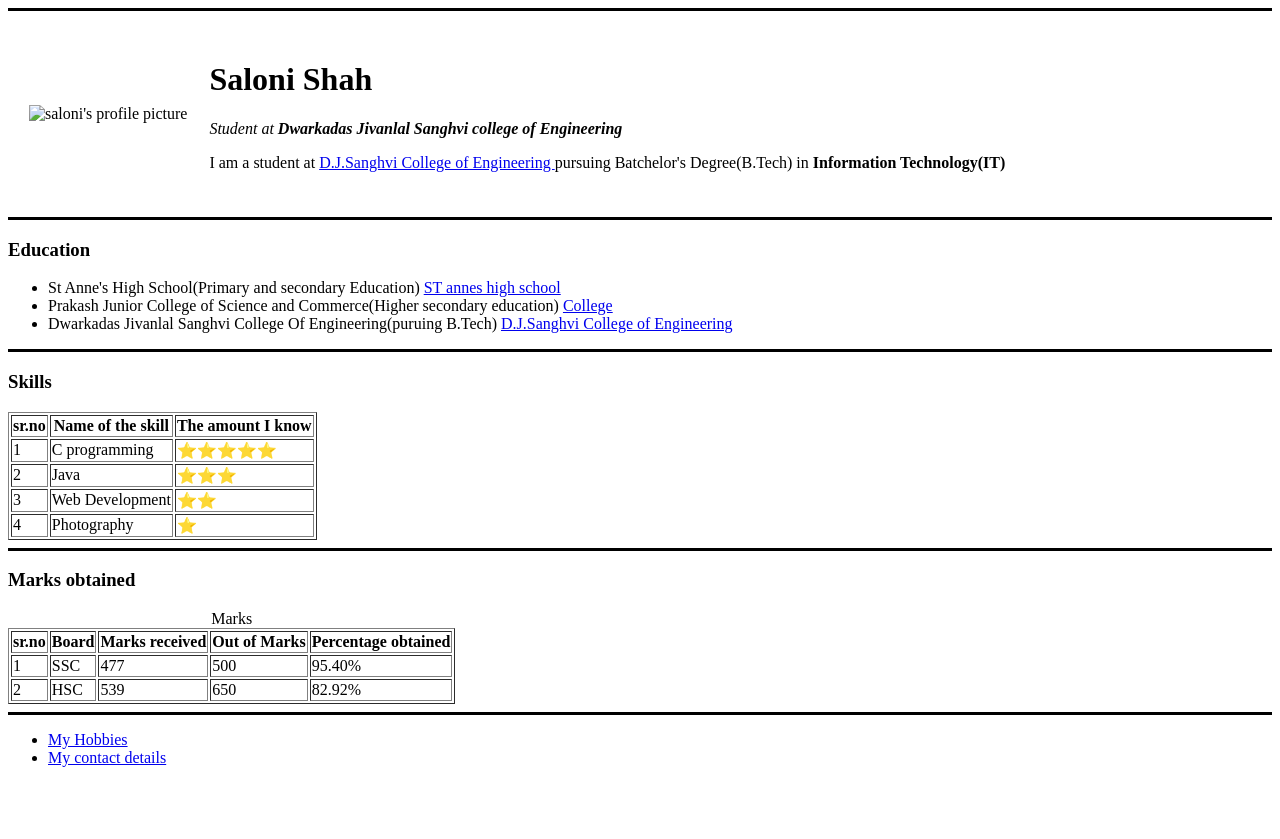
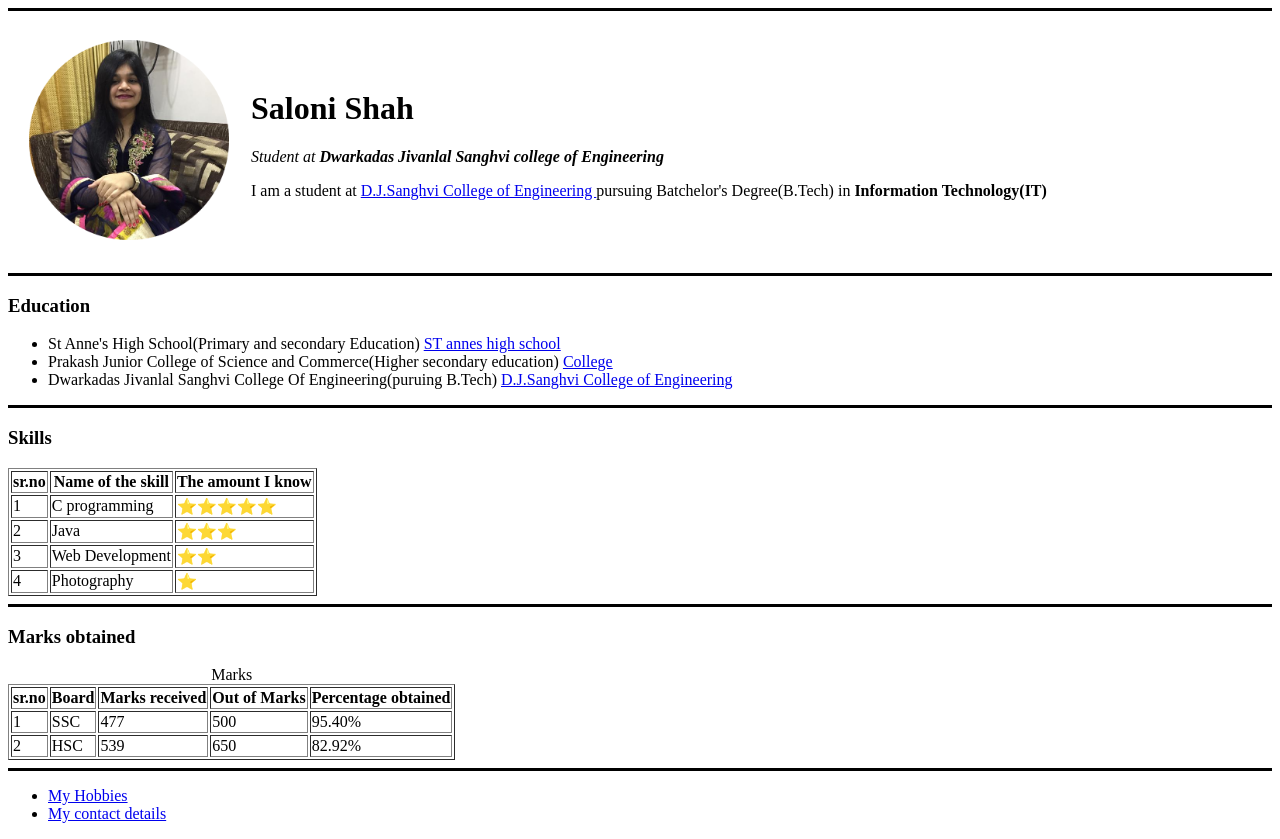
Before and after one commit to Salonishah06/cv, a plain HTML site: page index.html in a window 1280 px wide. Before the commit the page ends 800 px from the top, so only its background shows below. Drawn offline with Linux system fonts and the light colour scheme.

Commit message:
Update index.html

```diff
--- a/index.html
+++ b/index.html
@@ -12,7 +12,7 @@
     <hr size="3" color="black">
     <table cellspacing="20">
         <tr>
-            <td><img src="images/saloni-modified.png" alt="saloni's profile picture" width="200" length="200"></td>
+            <td><img src="saloni-modified.png" alt="saloni's profile picture" width="200" length="200"></td>
             <td>
                 <h1>Saloni Shah</h1>
                 <p><em>Student at <strong> Dwarkadas Jivanlal Sanghvi college of Engineering</strong></em>
```
